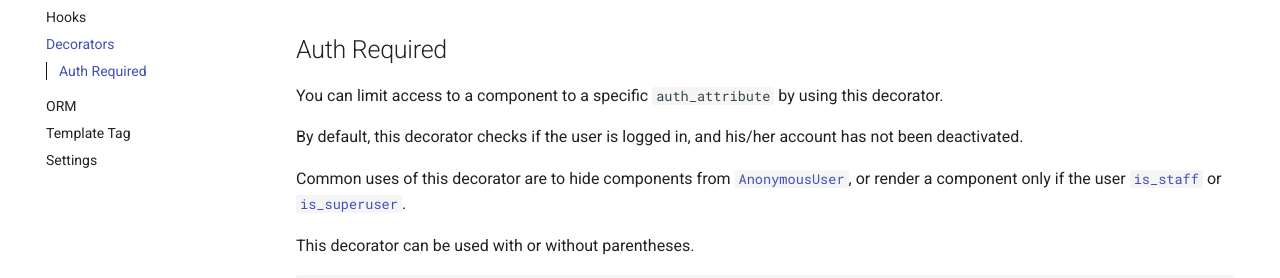
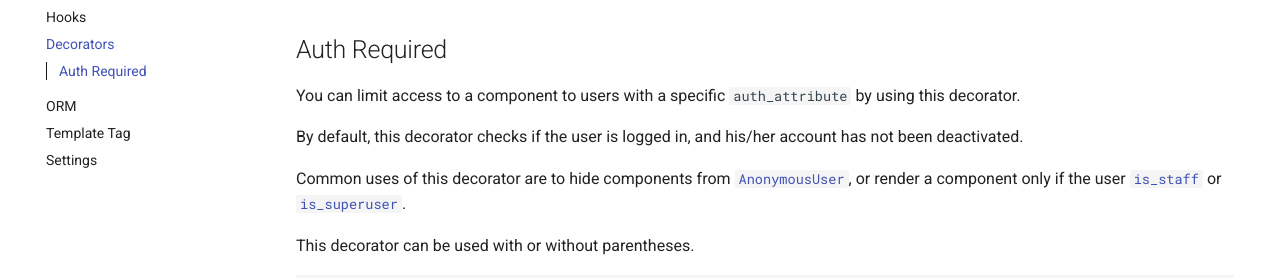
Before and after one commit to reactive-python/reactpy-django, an MkDocs documentation site: the page built from docs/features/decorators.md, in a window 1280 px wide and 990 px high. Shown: the part 196-474 px from the top of the window. Built offline with MkDocs 1.6.1 and Material for MkDocs 9.7.7, drawn with Linux system fonts in a browser that asks for light colours; comment, search, counter and statistics services are not loaded.

Commit message:
Minor changes

```diff
--- a/docs/features/decorators.md
+++ b/docs/features/decorators.md
@@ -1,6 +1,6 @@
 ## Auth Required
 
-You can limit access to a component to a specific `auth_attribute` by using this decorator.
+You can limit access to a component to users with a specific `auth_attribute` by using this decorator.
 
 By default, this decorator checks if the user is logged in, and his/her account has not been deactivated.
 
```
Also changed, not shown: other parts of docs/features/decorators.md (+2 -2 lines), 1 other file.
